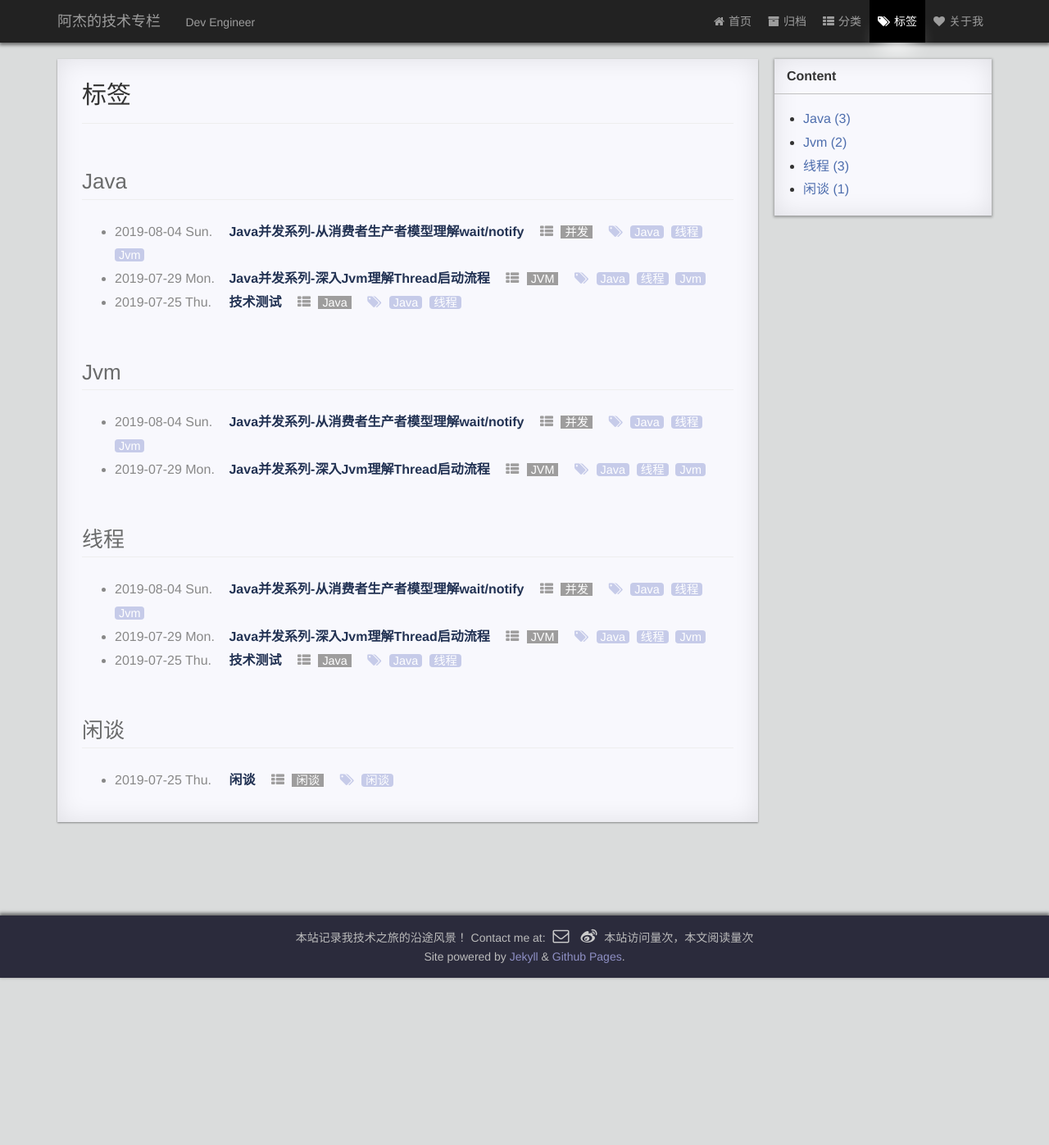
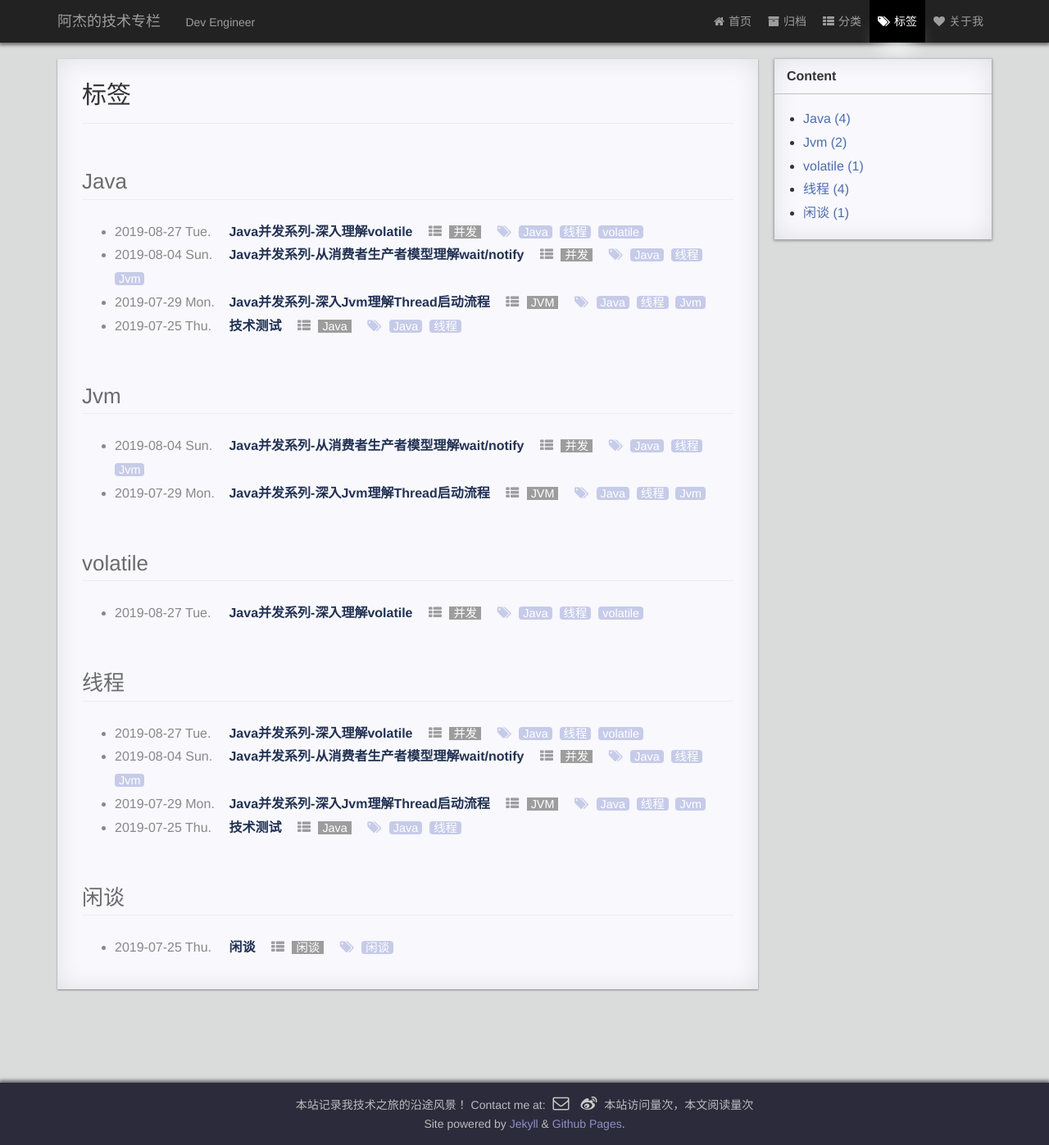
Before and after one commit to jie3615/jie3615.github.io, a Jekyll site: the page built from page/2tags.html, in a window 1280 px wide. Shown: the whole page at 82% size. Built offline with Jekyll 4.4.1, drawn with Linux system fonts in a browser that asks for light colours; comment, search, counter and statistics services are not loaded; a style sheet for code colours, icons or effects is not loaded; before the commit the page ends 1193 px from its top, so only the background shows below that; some of the changed lines change nothing that is shown.

Commit message:
volaitle分析

````diff
--- /dev/null
+++ b/_posts/2019-08-27-Java-volatile.md
@@ -0,0 +1,138 @@
+---
+layout: post
+title:  "Java并发系列-深入理解volatile"
+date:   2019-08-27 20:06:06
+categories: 并发
+tags: Java 线程 volatile
+---
+
+* content
+{:toc}
+
+
+
+
+
+
+>
+> ***在并发场景中我们经常会看到volatile的身影，它到底能解决哪些问题*？**
+
+
+
+## volatile关键字的语义：
+
+一旦一个共享变量被其修饰之后：
+
+可见性：一个线程对这个变量的修改对其他线程可见，会立马得到最新值
+
+有序性：被volatile修饰的变量会加入内存屏障
+
+
+
+## 首先我们先验证可见性：
+
+执行如下代码：
+
+```
+public static void main(String[] args){
+      MyData myData = new MyData();
+      new Thread(()->{
+          try {
+              sleep(3000);
+          } catch (InterruptedException e) {
+              e.printStackTrace();
+          }
+          myData.addData();
+
+      },"线程一").start();
+
+      while (myData.i == 0) {
+      }
+
+      //资源类
+  class MyData{
+    int i =0;
+    void addData() {
+        this.i=i+19;
+    }
+}
+```
+
+
+
+结果分析：主线程一直在做死循环，实际上线程一已经对data中的数据做了更改，由于在线程执行过程中i被拷贝到每个线程的变量副本当中，主线程感知不到data.i的变化，所以一直在循环；
+
+解决方案：使用 volatile 修饰i；此时主函数会正常结束。
+
+底层原理：首先明白cpu是多级缓存的架构模式，也是导致数据不一致的主要原因；这个时候cpu制造商规定一个缓存一致性协议来从硬件指令层面来解决这个问题；
+
+## 如何解决缓存一致性问题？
+
+使用总线锁：具体执行方式是当一个cpu对其缓存中数据做修改操作时，会向总线发出一个Lock信号，收到Lock信号的cpu会停止操作自己缓存中的数据，直到Lock被解除；这种方式有个很大的弊端就是性能问题，会导致cpu性能下降；
+
+第二种方式使用MESI协议，是对cpu缓存加标志位的方式，共有四种状态
+
+M:Modify，修改，cpu缓存中的数据已经合主存中不一致了
+
+E:Exclusive，独占，当前cpu缓存和主存数据一致，并且其他cpu没有使用此缓存数据
+
+S:Share，共享，与主存中的数据一致，并且可以被多组缓存共享
+
+I:Invalid，失效，此缓存已经失效，不能使用
+
+
+
+cpu对缓存的操作流程遵循MESI协议
+
+如果缓存的状态是I，缓存无效，直接读取主存；
+
+如果是M或者E，也就是说缓存已经被修改或者自己独占，这个时候有其他cpu读取操作的时候就把自己的缓存写入主存，并且将自己缓存状态设置成共享S。
+
+只有缓存状态是M,E的时候，cpu才可以修改缓存中的数据，修改完成把状态改成M，区别于上一条，上一条是在其他cpu读取前刷到主存，变成共享状态；
+
+使用上面的这种工作模式，每个cpu中的缓存都可以保证一致性，同时又不会导致性能下降太多；
+
+在使用volatile的变量上，底层汇编会多出一条lock add $0x0,(%esp) 在以前的cpu架构中是采用锁总线的模式，现在基本上都是采用MESI协议，处理器之间使用嗅探技术来保证，cpu内部缓存，系统内存，以及和其他cpu缓存中的数据保持一致。
+
+
+
+## 验证有序性：
+
+```java
+for (int i = 0; i < 100000; i++) {
+        ResortSeqDemo resortSeqDemo = new ResortSeqDemo();
+        Thread thread1 = new Thread(() -> {
+            a = 1;
+            x = b;
+        }, String.valueOf(i));
+        Thread thread2 = new Thread(() -> {
+            b = 2;
+            y = a;
+        }, String.valueOf(i));
+        x = 0;
+        y = 0;
+        a = 0;
+        b = 0;
+        thread1.start();
+        thread2.start();
+        try {
+            thread1.join();
+            thread2.join();
+        } catch (InterruptedException e) {
+            e.printStackTrace();
+        }
+        if (x == 0 && y == 0) {
+            System.out.println("指令重排");
+        }
+    }
+}
+```
+
+结果分析：执行上面一段代码，会出现打印出指令重排的情况，如果出现不了，可以加大循环次数；
+
+加上 volatile会解决以上问题：
+
+底层原理分析：这是happens-before原则中的其中一条，其他的暂且不说；volatile修饰的变量会在写之后插入一个写屏障指令，在读之前插入一个读屏障指令；内存屏障可以保证指令的顺序执行；
+
+---
+  本文版权归作者本人拥有，欢迎转载，但未经作者同意必须保留此段声明，且在文章页面明显位置给出原文连接，否则保留追究法律责任的权利。
--- a/_sass/_index.scss
+++ b/_sass/_index.scss
@@ -11,6 +11,7 @@
             padding: 0;
             >li {
                 list-style: none;
+                height: 20%;
             }
             li {
                 color: #333;
````
